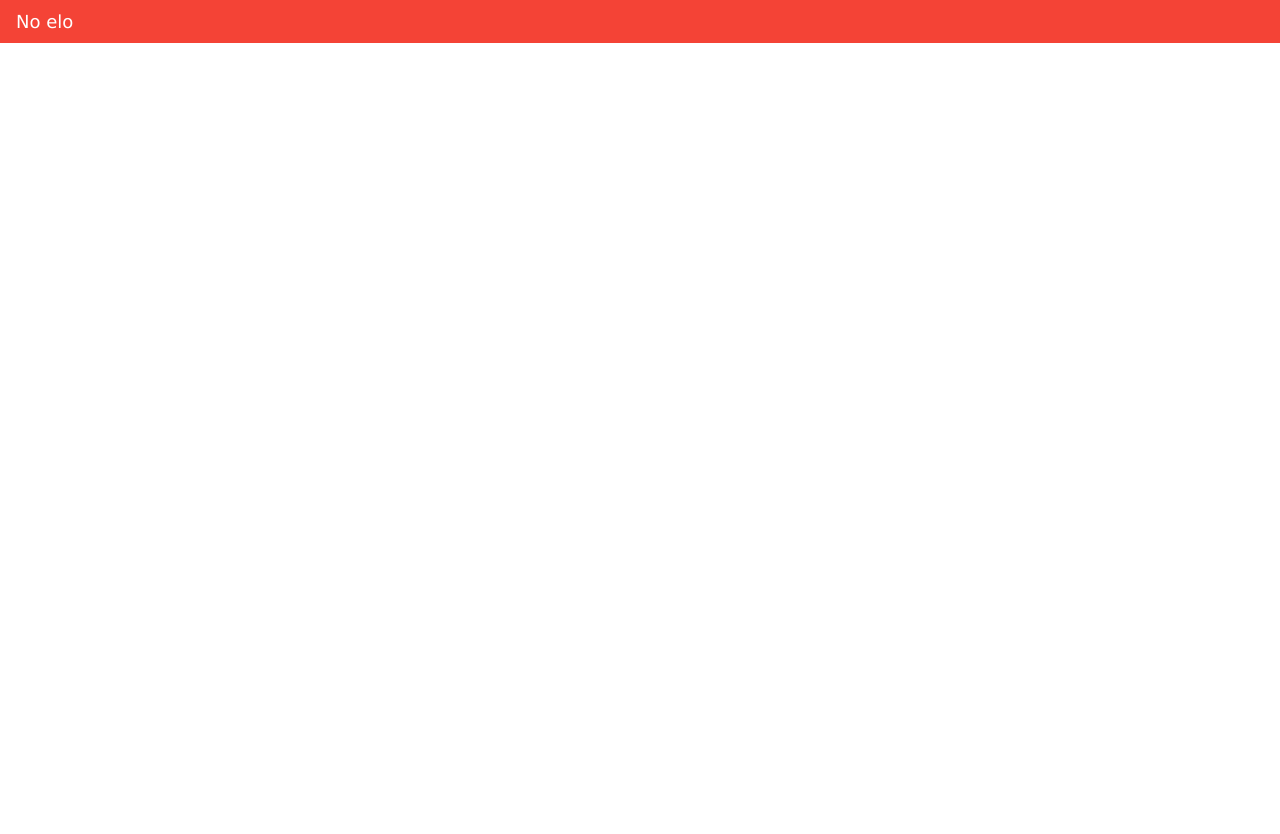
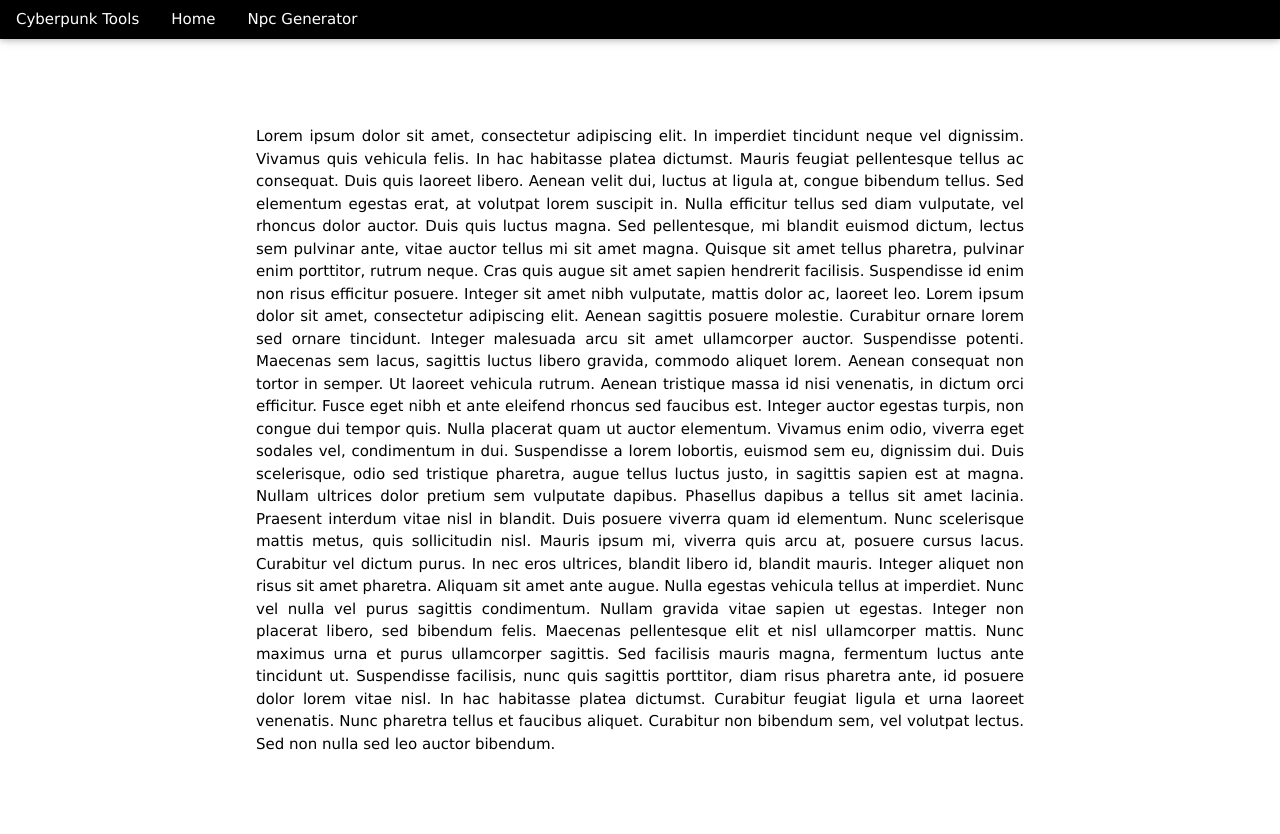
Before and after one commit to azolkos/rpgtools, a Flask app: page / in a window 1280 px wide. Before the commit the page ends 43 px from the top, so only its background shows below. Run offline with Flask 2, Linux system fonts and the light colour scheme; some libraries are stand-ins or nearby versions.

Commit message:
skeleton

```diff
--- a/rpgtools.py
+++ b/rpgtools.py
@@ -4,7 +4,11 @@ app = Flask(__name__)
 
 @app.route('/')
 def start():
-    return render_template('index.html')
+    return render_template('home.html')
+
+@app.route('/npcgenerator')
+def npcgenerator():
+    return render_template('npcgenerator.html')
 
 if __name__ == '__main__':
     app.run( debug = False)
--- /dev/null
+++ b/templates/home.html
@@ -0,0 +1,11 @@
+{% extends 'index.html' %}
+
+{% block content %}
+    <p class="w3-justify">
+    Lorem ipsum dolor sit amet, consectetur adipiscing elit. In imperdiet tincidunt neque vel dignissim. Vivamus quis vehicula felis. In hac habitasse platea dictumst. Mauris feugiat pellentesque tellus ac consequat. Duis quis laoreet libero. Aenean velit dui, luctus at ligula at, congue bibendum tellus. Sed elementum egestas erat, at volutpat lorem suscipit in. Nulla efficitur tellus sed diam vulputate, vel rhoncus dolor auctor.
+    Duis quis luctus magna. Sed pellentesque, mi blandit euismod dictum, lectus sem pulvinar ante, vitae auctor tellus mi sit amet magna. Quisque sit amet tellus pharetra, pulvinar enim porttitor, rutrum neque. Cras quis augue sit amet sapien hendrerit facilisis. Suspendisse id enim non risus efficitur posuere. Integer sit amet nibh vulputate, mattis dolor ac, laoreet leo. Lorem ipsum dolor sit amet, consectetur adipiscing elit. Aenean sagittis posuere molestie. Curabitur ornare lorem sed ornare tincidunt. Integer malesuada arcu sit amet ullamcorper auctor. Suspendisse potenti. Maecenas sem lacus, sagittis luctus libero gravida, commodo aliquet lorem. Aenean consequat non tortor in semper.
+    Ut laoreet vehicula rutrum. Aenean tristique massa id nisi venenatis, in dictum orci efficitur. Fusce eget nibh et ante eleifend rhoncus sed faucibus est. Integer auctor egestas turpis, non congue dui tempor quis. Nulla placerat quam ut auctor elementum. Vivamus enim odio, viverra eget sodales vel, condimentum in dui. Suspendisse a lorem lobortis, euismod sem eu, dignissim dui. Duis scelerisque, odio sed tristique pharetra, augue tellus luctus justo, in sagittis sapien est at magna. Nullam ultrices dolor pretium sem vulputate dapibus. Phasellus dapibus a tellus sit amet lacinia. Praesent interdum vitae nisl in blandit. Duis posuere viverra quam id elementum. Nunc scelerisque mattis metus, quis sollicitudin nisl.
+    Mauris ipsum mi, viverra quis arcu at, posuere cursus lacus. Curabitur vel dictum purus. In nec eros ultrices, blandit libero id, blandit mauris. Integer aliquet non risus sit amet pharetra. Aliquam sit amet ante augue. Nulla egestas vehicula tellus at imperdiet. Nunc vel nulla vel purus sagittis condimentum.
+    Nullam gravida vitae sapien ut egestas. Integer non placerat libero, sed bibendum felis. Maecenas pellentesque elit et nisl ullamcorper mattis. Nunc maximus urna et purus ullamcorper sagittis. Sed facilisis mauris magna, fermentum luctus ante tincidunt ut. Suspendisse facilisis, nunc quis sagittis porttitor, diam risus pharetra ante, id posuere dolor lorem vitae nisl. In hac habitasse platea dictumst. Curabitur feugiat ligula et urna laoreet venenatis. Nunc pharetra tellus et faucibus aliquet. Curabitur non bibendum sem, vel volutpat lectus. Sed non nulla sed leo auctor bibendum.
+    </p>
+{% endblock %}
--- a/templates/index.html
+++ b/templates/index.html
@@ -2,9 +2,9 @@
 <html>
 <head>
     <meta http-equiv="Content-Type" content="text/html; charset=utf-8" />
-	<meta name="Description" content="Narzędzia dla Cyberpunk 2020" />
-	<meta name="Keywords" content="sgh, harmonogram, zajęć, kalendarz" />
-	<meta http-equiv="Content-Language" content="pl" />
+    <meta name="Description" content="Tools for Cyberpunk 2020" />
+    <meta name="Keywords" content="cyberpunk, tools, rpg" />
+    <meta http-equiv="Content-Language" content="en" />
     <meta name="Author" content="Artur Żółkoś" />
     <meta http-equiv="Creation-Date" content="Wed, 3 Jun 2020 12:35:19 GMT" />
     <meta name="viewport" content="width=device-width, initial-scale=1">
@@ -16,13 +16,24 @@
     <!-- jQuery -->
     <script src="https://ajax.googleapis.com/ajax/libs/jquery/2.1.1/jquery.min.js"></script>
 
-	<title>Kalendarz SGH</title>
+    <title>Cyberpuk Tools</title>
 </head>
-<body class="w3-theme-l4">
+<body class="w3-white">
 
-	<!-- HEADER -->
-	<div class="w3-bar w3-large w3-red">
-		<span class="w3-bar-item">No elo</span>
+    <!-- NAVBAR -->
+    <div class="w3-top">
+        <div class="w3-bar w3-black w3-card">
+            <span class="w3-bar-item">Cyberpunk Tools</span>
+            <a class="w3-bar-item w3-button w3-hover-red" href="/">Home</a>
+            <a class="w3-bar-item w3-button w3-hover-red" href="/npcgenerator">Npc Generator</a>
+        </div>
+    </div>
+
+    <!-- CONTENT -->
+    <div class="w3-content" style="max-width:2000px;margin-top:46px">
+        <div class="w3-container w3-content w3-center w3-padding-64" style="max-width:800px">
+            {% block content %}{% endblock %}
+        </div>
     </div>
 
 </body>
```
Also changed, not shown: templates/npcgenerator.html (added, +7 -0 lines). Lines whose indentation alone changed are shown as unchanged.
